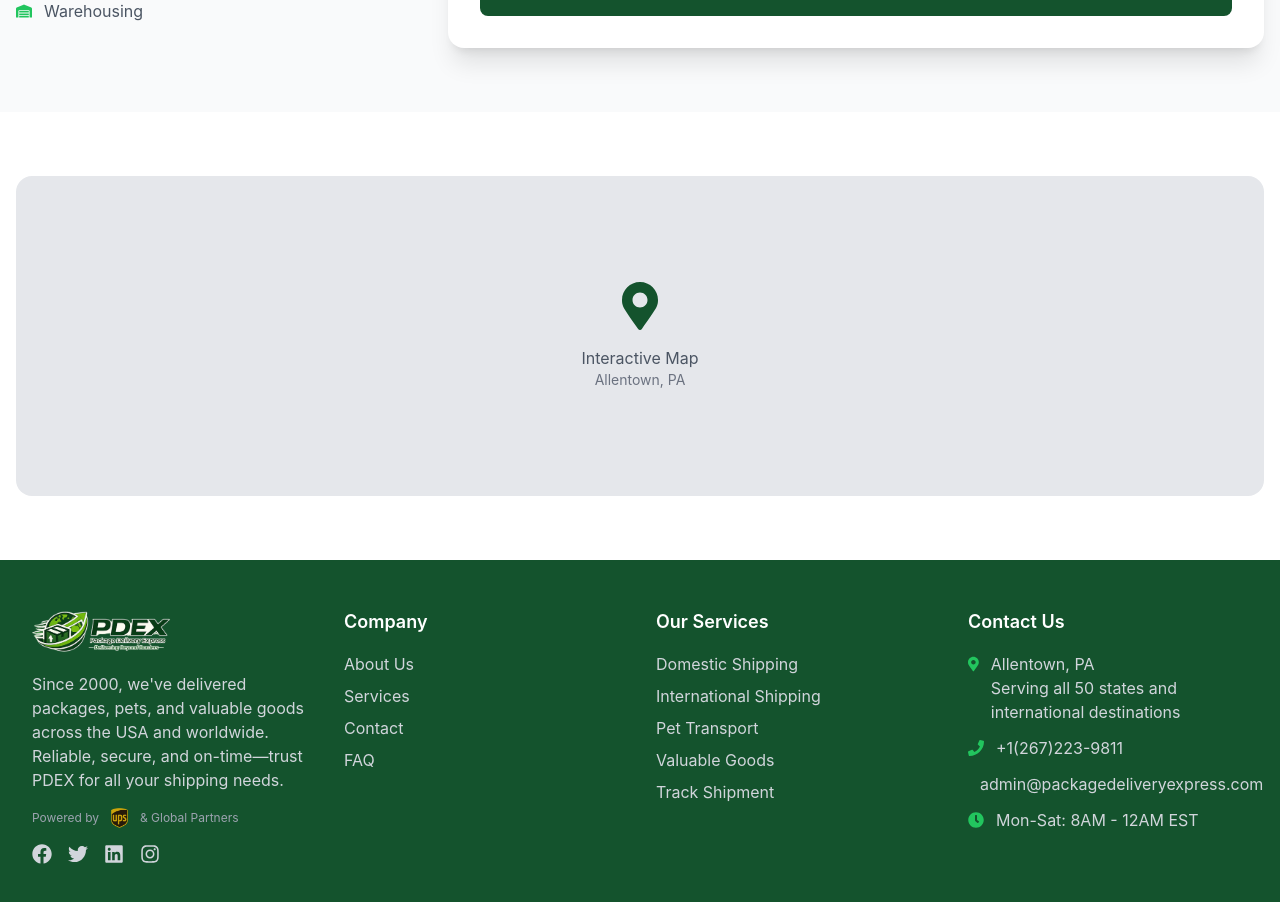
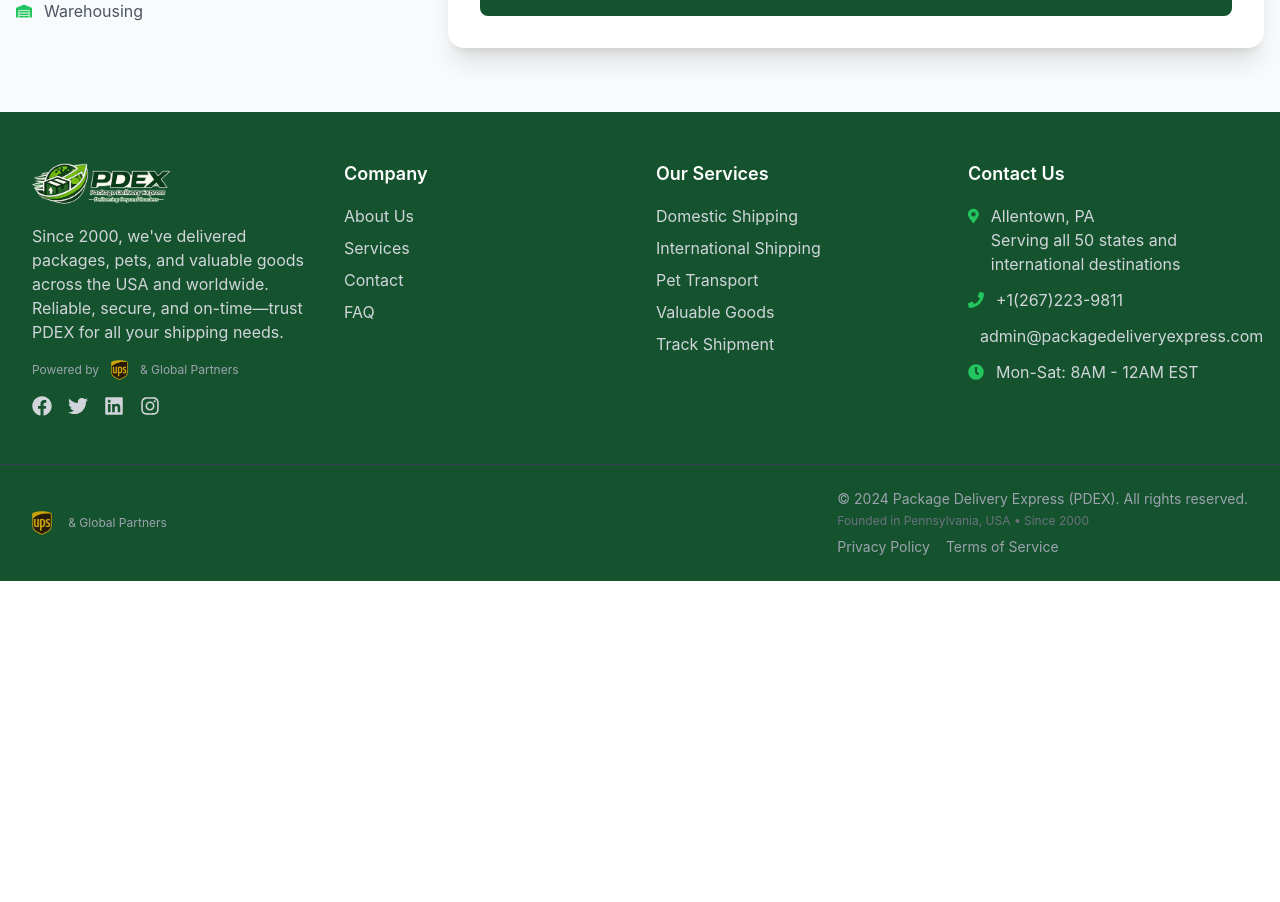
Before and after one commit to Boominati-Dayo/package-delivery-express, a Next.js app: page /contact in a window 1280 px wide. Shown: the part 1050-1952 px from the top of the page. After the commit the page ends 1631 px from the top, so only its background shows below. Built offline with nearby package versions, Linux system fonts and the light colour scheme; no server answers.

Commit message:
Update contact page

```diff
--- a/src/app/contact/page.tsx
+++ b/src/app/contact/page.tsx
@@ -273,19 +273,6 @@ export default function Contact() {
           </div>
         </div>
       </div>
-
-      {/* Map Placeholder */}
-      <section className="bg-white dark:bg-gray-800 py-16">
-        <div className="max-w-7xl mx-auto px-4">
-          <div className="bg-gray-200 dark:bg-gray-700 rounded-2xl h-80 flex items-center justify-center">
-            <div className="text-center">
-              <FaMapMarkerAlt className="text-5xl text-[#14532d] dark:text-[#22c55e] mx-auto mb-4" />
-              <p className="text-gray-600 dark:text-gray-400">Interactive Map</p>
-              <p className="text-sm text-gray-500 dark:text-gray-500">Allentown, PA</p>
-            </div>
-          </div>
-        </div>
-      </section>
     </div>
   );
 }
```
